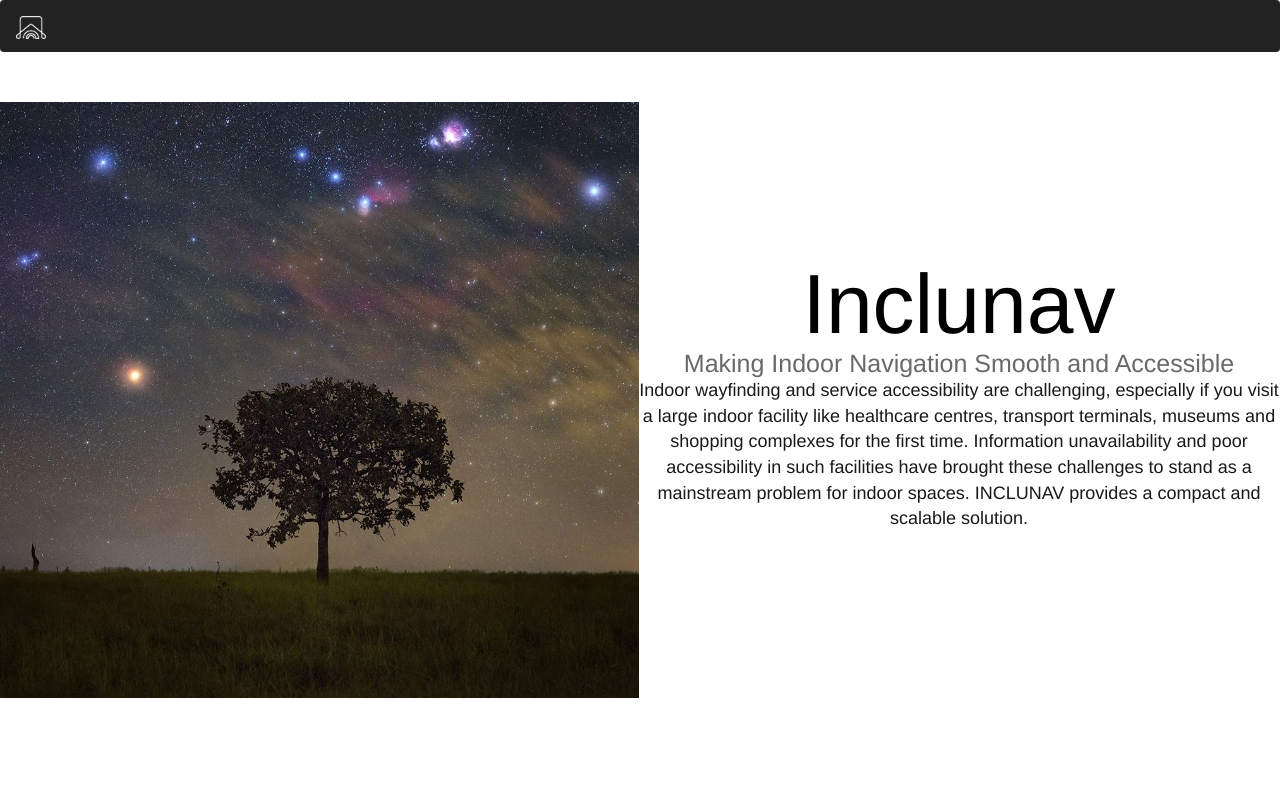
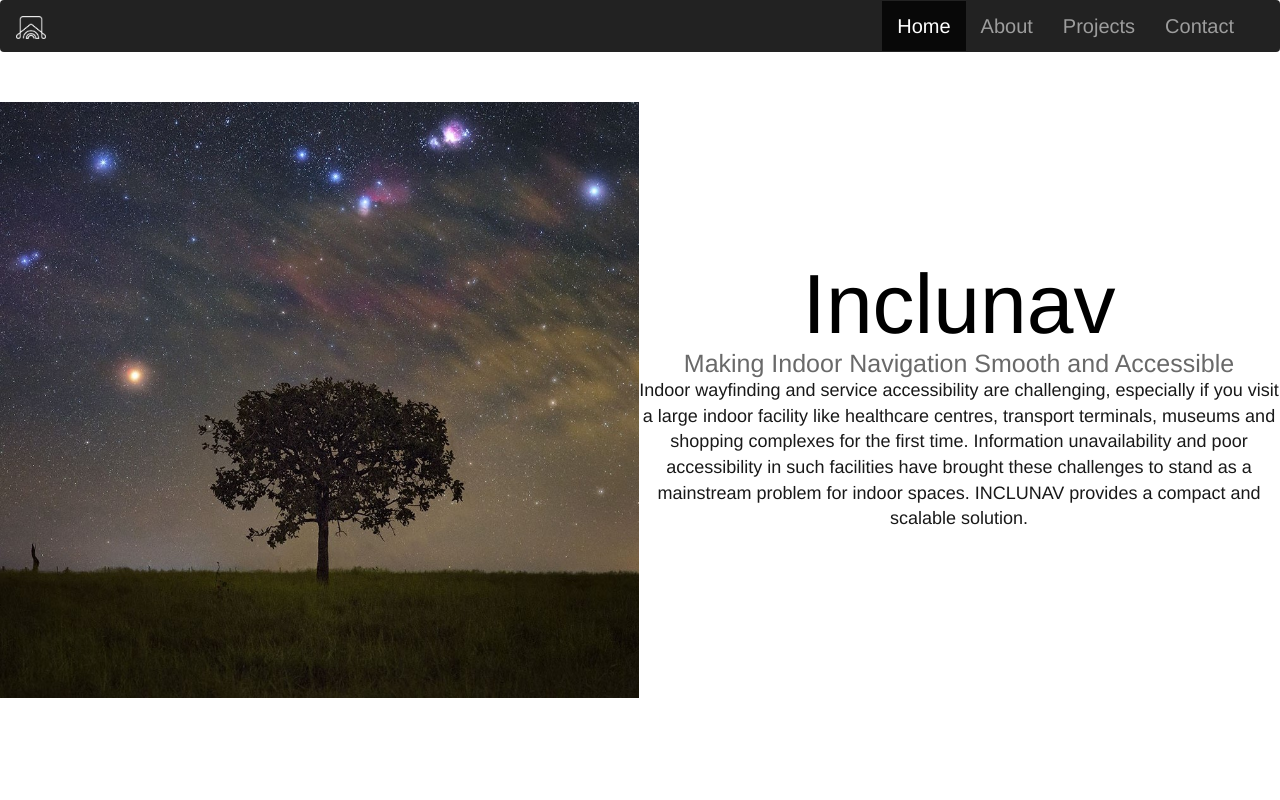
Before and after one commit to rkvarun22/indoorpro, a plain HTML site: page index.html in a window 1280 px wide. Shown: the top 800 px of the page. Drawn offline with nearby package versions, Linux system fonts and the light colour scheme.

Commit message:
indoorpro

```diff
--- a/index.html
+++ b/index.html
@@ -99,7 +99,7 @@
           <!-- 	 -->
         </a>
       </div>
-      <!-- <div class="collapse navbar-collapse navbar-right" id="myNavbar">
+      <div class="collapse navbar-collapse navbar-right" id="myNavbar">
         <ul class="nav navbar-nav">
           <li class="active"><a href="#">Home</a></li>
           <li><a href="#">About</a></li>
@@ -107,7 +107,7 @@
           <li><a href="#">Contact</a></li>
         </ul>
       </div>
-    </div> -->
+    </div>
   </nav>
   <body>
     <div id="myContainer">
```
